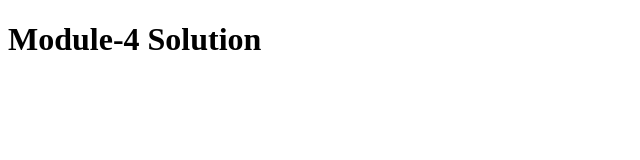
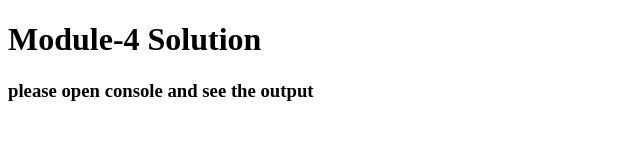
Before and after one commit to nahidkishore/module4-solution, a plain HTML site: page index.html in a window 1280 px wide. Shown: the whole page, without its empty margins (0-640 px from the left). Drawn offline with Linux system fonts and the light colour scheme.

Commit message:
Update index.html

```diff
--- a/index.html
+++ b/index.html
@@ -9,5 +9,6 @@
 </head>
 <body>
   <h1>Module-4 Solution</h1>
+  <h3>please open console and see the output</h3>
 </body>
 </html>
```
